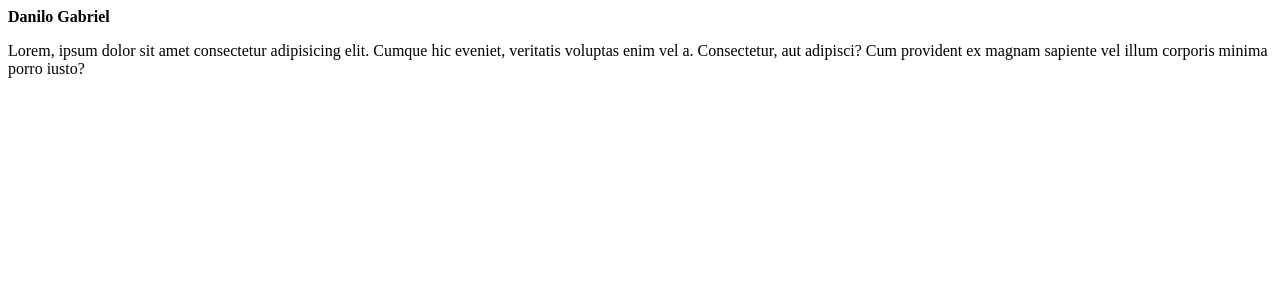
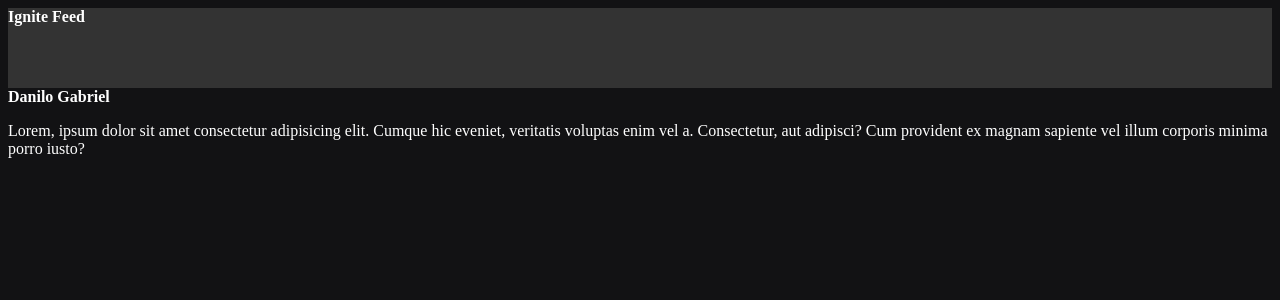
Before and after one commit to Danilo55Amaral/Ignite-Feed, a React (Vite) app: page / in a window 1280 px wide. Shown: the top 300 px of the page. Built offline with nearby package versions, Linux system fonts and the light colour scheme.

Commit message:
Css modules / Componente Header

```diff
--- a/src/App.jsx
+++ b/src/App.jsx
@@ -1,8 +1,11 @@
+import { Header } from "./components/Header";
 import { Post } from "./Post"
+import './styles.css';
 
 function App() {
   return (
    <>
+   <Header />
    <Post
       author="Danilo Gabriel"
       content="Lorem, ipsum dolor sit amet consectetur adipisicing elit. Cumque hic eveniet, veritatis voluptas enim vel a. Consectetur, aut adipisci? Cum provident ex magnam sapiente vel illum corporis minima porro iusto?"
--- /dev/null
+++ b/src/components/Header.jsx
@@ -0,0 +1,9 @@
+import styles from "./Header.module.css";
+
+export function Header() {
+    return (
+        <header className={styles.header}>
+            <strong>Ignite Feed</strong>
+        </header>
+    );
+}
--- /dev/null
+++ b/src/components/Header.module.css
@@ -0,0 +1,4 @@
+.header {
+    background: #333;
+    height: 80px;
+}
--- /dev/null
+++ b/src/styles.css
@@ -0,0 +1,4 @@
+body {
+    background: #121214;
+    color: #FFFF;
+}
```
Also changed, not shown: anotacoes.js (+41 -0 lines).
